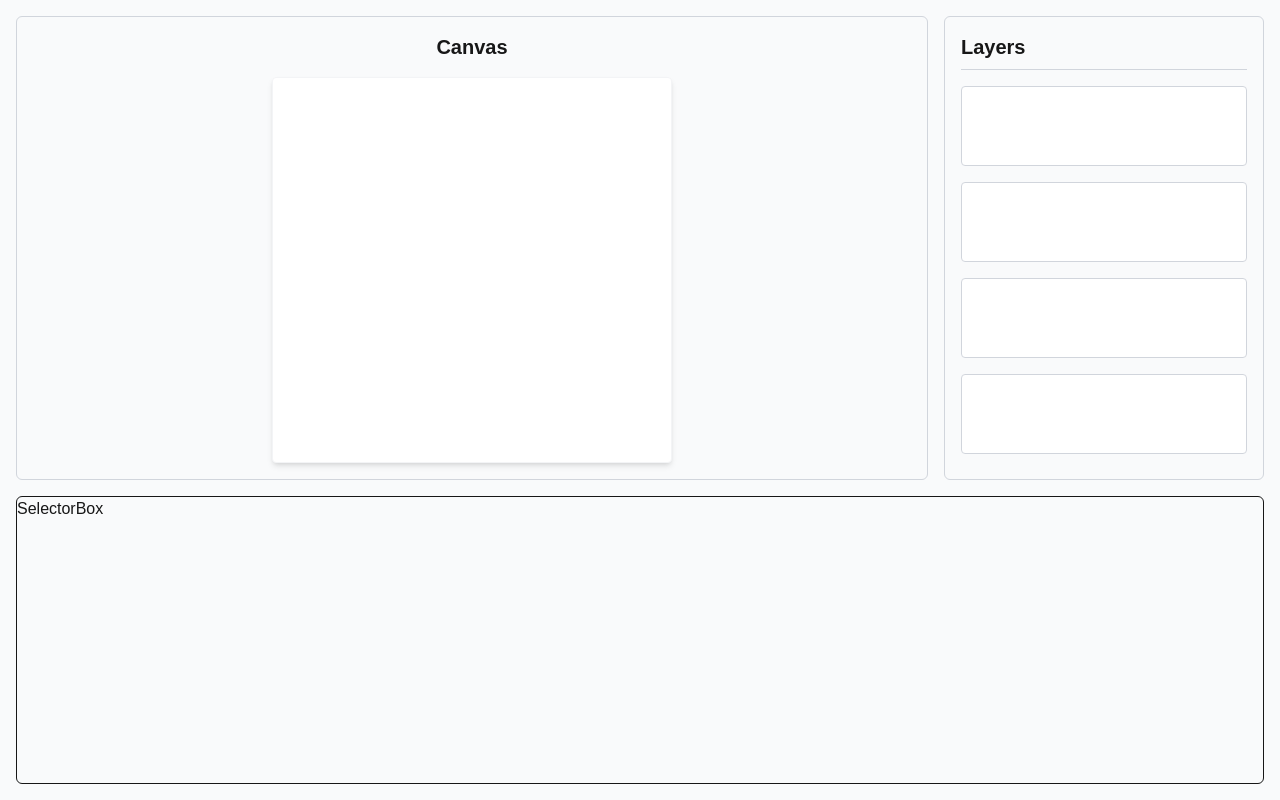
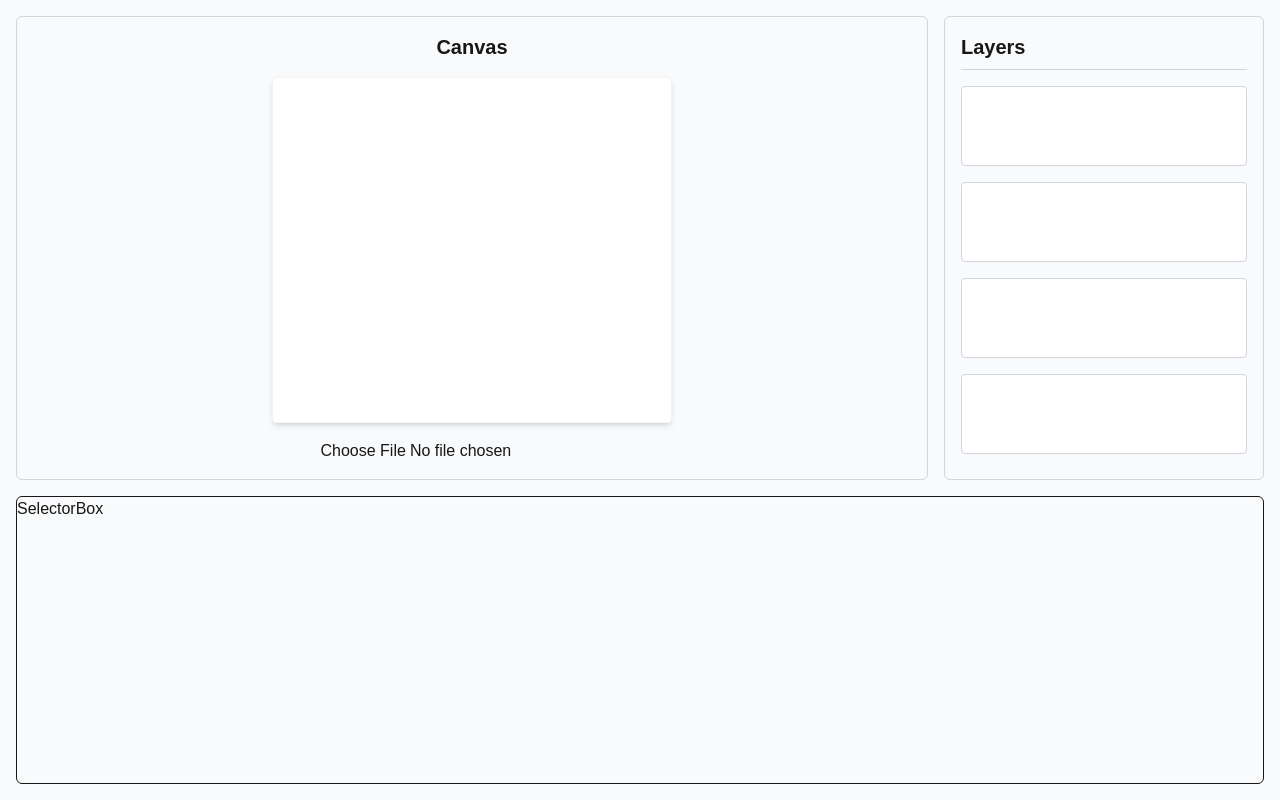
Before and after one commit to mdmaroof/image_text_composer, a Next.js app: page / in a window 1280 px wide. Built offline with nearby package versions, Linux system fonts and the light colour scheme.

Commit message:
canvas layer

```diff
--- a/src/component/canvas/index.tsx
+++ b/src/component/canvas/index.tsx
@@ -1,13 +1,78 @@
+"use client";
+import { useCallback, useEffect, useRef, useState } from "react";
+
 const Canvas = () => {
+  const wrapperRef = useRef<HTMLDivElement>(null);
+  const canvasRef = useRef<HTMLCanvasElement>(null);
+
+  const [img, setImg] = useState<HTMLImageElement | null>(null);
+
+  const handleFile = useCallback((file: File) => {
+    // if (file.type !== "image/png") {
+    //   alert("Please upload a PNG image.");
+    //   return;
+    // }
+    const url = URL.createObjectURL(file);
+    const image = new Image();
+    image.onload = () => {
+      setImg(image);
+      URL.revokeObjectURL(url);
+    };
+    image.src = url;
+  }, []);
+
+  useEffect(() => {
+    if (!img || !wrapperRef.current || !canvasRef.current) return;
+    const wrapper = wrapperRef.current;
+    const canvas = canvasRef.current;
+    const ctx = canvas.getContext("2d");
+    if (!ctx) return;
+
+    const createCanvas = () => {
+      const maxW = wrapper.clientWidth;
+      const maxH = wrapper.clientHeight;
+
+      const scale = Math.min(maxW / img.naturalWidth, maxH / img.naturalHeight);
+      const targetW = Math.max(1, Math.floor(img.naturalWidth * scale));
+      const targetH = Math.max(1, Math.floor(img.naturalHeight * scale));
+
+      const dpr = window.devicePixelRatio || 1;
+      canvas.width = Math.round(targetW * dpr);
+      canvas.height = Math.round(targetH * dpr);
+      canvas.style.width = `${targetW}px`;
+      canvas.style.height = `${targetH}px`;
+
+      ctx.setTransform(dpr, 0, 0, dpr, 0, 0);
+      ctx.clearRect(0, 0, targetW, targetH);
+      ctx.drawImage(img, 0, 0, targetW, targetH);
+    };
+
+    createCanvas();
+  }, [img]);
+
   return (
     <main
       id="canvas"
       className="relative flex flex-col flex-1 items-center gap-4 p-4 border border-gray-300 rounded-md w-full h-full min-h-0 overflow-hidden"
     >
       <h1 className="font-bold text-xl">Canvas</h1>
-      <section className="flex-1 mx-auto min-h-0">
-        <canvas className="bg-white shadow-md border border-gray-100 rounded w-[400px] h-full"></canvas>
+      <section
+        className="flex flex-1 justify-center items-center min-h-0"
+        ref={wrapperRef}
+      >
+        <canvas
+          ref={canvasRef}
+          className="bg-white shadow-md border border-gray-100 rounded w-[400px] h-full"
+        ></canvas>
       </section>
+
+      <input
+        onChange={(e) => {
+          const file = e.target.files?.[0];
+          if (file) handleFile(file);
+        }}
+        type="file"
+      />
     </main>
   );
 };
```
